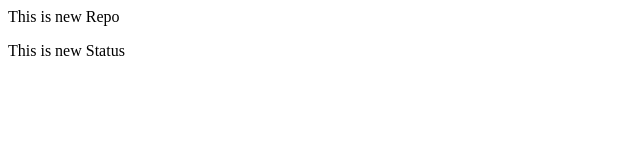
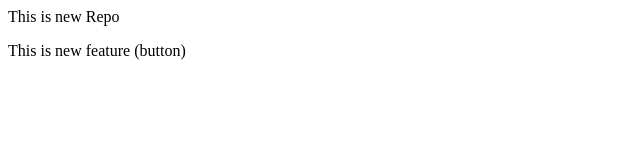
Before and after one commit to Sha172000/localrepo, a plain HTML site: page index.html in a window 1280 px wide. Shown: the full height of the page, 0-640 px from the left. Drawn offline with Linux system fonts and the light colour scheme.

Commit message:
Add Button

```diff
--- a/index.html
+++ b/index.html
@@ -1,2 +1,2 @@
 <p>This is new Repo</p>
-<p>This is new Status</p>
+<p>This is new feature (button)</p>
```
